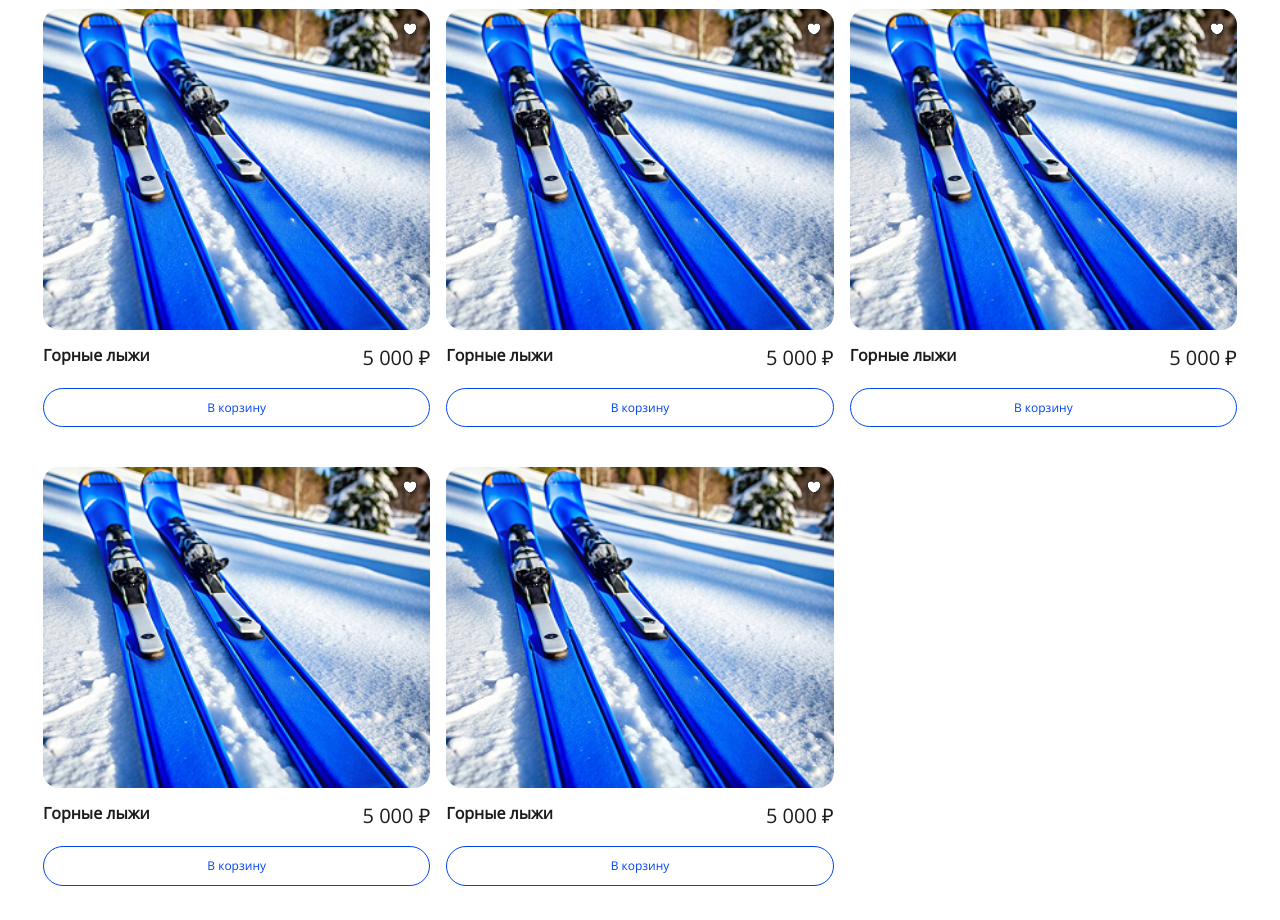
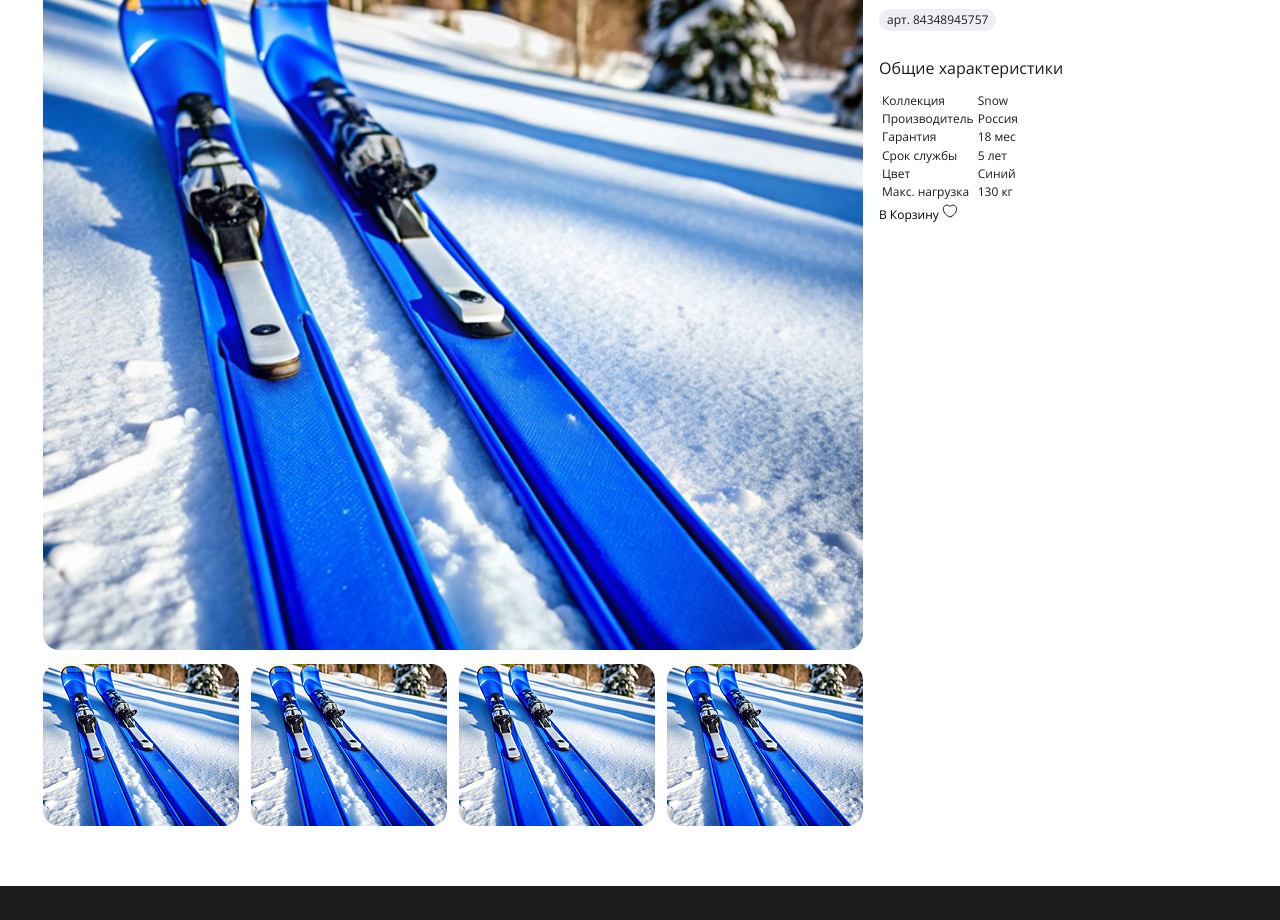
Before and after one commit to ruuuu/ski-people, a website built with Vite: page index.html in a window 1280 px wide. Shown: the part 334-1254 px from the top of the page. Built offline with nearby package versions, Linux system fonts and the light colour scheme.

Commit message:
add slider styles

```diff
--- a/index.html
+++ b/index.html
@@ -112,7 +112,7 @@
     </div>
 
 
-    <section class="goods">
+    <!-- <section class="goods">
       <div class="container">
         <h2 class="goods__title">Избранное</h2>
 
@@ -120,7 +120,7 @@
           <li class="goods__item">
             <article class="goods__card card">
               <a class="card__link" href="">
-                <img class="card__img" src="/img/photo.png" alt="фото изображения лыж"><!--от /public-->
+                <img class="card__img" src="/img/photo.png" alt="фото изображения лыж">
     </a>
 
     <button class="card__like-button" type="button">
@@ -142,7 +142,7 @@
     <li class="goods__item">
       <article class="goods__card card">
         <a class="card__link" href="">
-                <img class="card__img" src="/img/photo.png" alt="фото изображения лыж"><!--от /public-->
+          <img class="card__img" src="/img/photo.png" alt="фото изображения лыж">
         </a>
 
         <button class="card__like-button" type="button">
@@ -164,7 +164,7 @@
     <li class="goods__item">
       <article class="goods__card card">
         <a class="card__link" href="">
-                <img class="card__img" src="/img/photo.png" alt="фото изображения лыж"><!--от /public-->
+          <img class="card__img" src="/img/photo.png" alt="фото изображения лыж">
         </a>
 
         <button class="card__like-button" type="button">
@@ -186,7 +186,7 @@
     <li class="goods__item">
       <article class="goods__card card">
         <a class="card__link" href="">
-                <img class="card__img" src="/img/photo.png" alt="фото изображения лыж"><!--от /public-->
+          <img class="card__img" src="/img/photo.png" alt="фото изображения лыж">
         </a>
 
         <button class="card__like-button" type="button">
@@ -208,7 +208,7 @@
     <li class="goods__item">
       <article class="goods__card card">
         <a class="card__link" href="">
-                <img class="card__img" src="/img/photo.png" alt="фото изображения лыж"><!--от /public-->
+          <img class="card__img" src="/img/photo.png" alt="фото изображения лыж">
         </a>
 
         <button class="card__like-button" type="button">
@@ -229,19 +229,29 @@
     </li>
     </ul>
     </div>
-    </section>
+    </section> -->
 
 
     <section class="product">
       <div class="container product__container">
         <h2 class="product__title">Горные лыжи</h2>
         <div class="product__description">
-
-        </div>
-
           <div class="product__slider">
-          <div class="product__slider-image"></div>
-          <div class="product__slider-thumbnails"></div>
+            <img class="product__slider-image" src="/img/product.jpg">
+            <ul class="product__slider-thumbnails slider-thumbnails">
+              <li class="slider-thumbnails__item">
+                <img class="slider-thumbnails__image" src="/img/product_mini.jpg" alt="">
+              </li>
+              <li class="slider-thumbnails__item">
+                <img class="slider-thumbnails__image" src="/img/product_mini.jpg" alt="">
+              </li>
+              <li class="slider-thumbnails__item">
+                <img class="slider-thumbnails__image" src="/img/product_mini.jpg" alt="">
+              </li>
+              <li class="slider-thumbnails__item">
+                <img class="slider-thumbnails__image" src="/img/product_mini.jpg" alt="">
+              </li>
+            </ul>
           </div>
 
           <div class="product__info">
@@ -284,10 +294,11 @@
             </button>
           </div>
         </div>
+      </div>
     </section>
 
 
-    <section class="cart">
+    <!-- <section class="cart">
       <div class="container">
         <h2 class="cart__title">Корзина</h2>
         <ul class="cart__list">
@@ -303,7 +314,7 @@
             </div>
           </li>
           <li class="cart__item">
-            <img class="cart__item-image" src="/img/ski-mini.jpg" alt="Синие лыжи"> <!--от /public-->
+            <img class="cart__item-image" src="/img/ski-mini.jpg" alt="Синие лыжи"> от /public
             <h3 class="cart__item-title">Горные лыжи</h3>
             <p class="cart__item-price">5&nbsp;000&nbsp;₽</p>
             <p class="cart__item-id">арт. 84348945757</p>
@@ -328,7 +339,7 @@
         </div>
 
         <form class="cart__form" id="cartForm" action="#" method="POST">
-          <!--id="cartForm" указали для связки с button class="cart__order-button"-->
+          id="cartForm" указали для связки с button class="cart__order-button"
           <h3 class="cart__form-title">Данные для доставки</h3>
           <fieldset class="cart__form-inputs">
             <input class="cart__form-input" type="text" name="name">
@@ -357,7 +368,7 @@
           </fieldset>
         </form>
       </div>
-    </section>
+    </section> -->
 
     <!-- <section class="order">
       <div class="container">
--- a/src/styles/product.scss
+++ b/src/styles/product.scss
@@ -2,53 +2,129 @@
 
     padding: 24px 0 60px;
 
-    &__container{
+    &__container {}
+
+    &__title {
+        margin-bottom: 24px;
+        font-size: 24px;
+        font-family: 'Inter';
+        font-weight: 900;
+
+        @media (min-width: 768px) {
+            font-size: 32px;
+        }
+
+        @media (min-width: 1024px) {
+            margin-bottom: 40px;
+        }
+    }
+
+    &__description {
+        display: flex;
+        flex-direction: column;
+        gap: 32px;
+
+        @media (min-width: 768px) {
+            gap: 40px;
+        }
+
+        @media (min-width: 1024px) {
+            flex-direction: row;
+            gap: 16px;
+        }
 
     }
 
-    &__description{
+    &__slider {}
 
+    &__slider-image {
+        // большая фотка
+        width: 100%;
+        min-height: 236px;
+        margin-bottom: 32px;
+        border-radius: 16px;
+        object-fit: cover;
+
+        @media (min-width: 768px) {
+            margin-bottom: 14px;
+        }
+
+        @media (min-width: 1024px) {}
+
+        @media (min-width: 1440px) {
+            margin-bottom: 16px;
+        }
     }
 
-    &__title {
-    }
-
-    &__slider {
-    }
-
-    &__slider-image {
-    }
-
-    &__slider-thumbnails {
-    }
 
     &__info {
+        color: #1c1c1c;
     }
 
     &__info-price {
+        margin-bottom: 12px;
+        font-size: 20px;
     }
 
     &__info-id {
+        padding: 4px 8px;
+        margin-bottom: 24px;
+        border-radius: 32px;
+        display: inline-block;
+        background-color: #EEEFF2;
+        font-size: 12px;
+
+        @media (min-width: 768px) {
+            margin-bottom: 28px;
+        }
     }
 
     &__info-title {
+        margin-bottom: 12px;
+        font-weight: 400;
+        font-size: 16px;
     }
 
-    &__info-table {
+    &__info-table {}
+
+    &__table {}
+
+    &__table-row {}
+
+    &__table-item {}
+
+    &__button {}
+
+    &__like-button {}
+}
+
+
+.slider-thumbnails {
+    display: none;
+
+    @media (min-width: 768px) {
+        display: flex;
+        gap: 14px;
     }
 
-    &__table {
+    @media (min-width: 1024px) {
+        gap: 12px;
     }
 
-    &__table-row {
+    @media (min-width: 1440px) {
+        gap: 16px;
     }
 
-    &__table-item {
+    &__item {
+        width: 100%;
+        border-radius: 16px;
+        overflow: hidden;
     }
 
-    &__button {
-    }
-
-    &__like-button {
+    &__image {
+        //  Маленька фотка
+        width: 100%;
+        height: 100%;
+        object-fit: cover;
     }
 }
```
Also changed, not shown: public/img/product.jpg (added), public/img/product_mini.jpg (added). Lines whose indentation alone changed are shown as unchanged.
